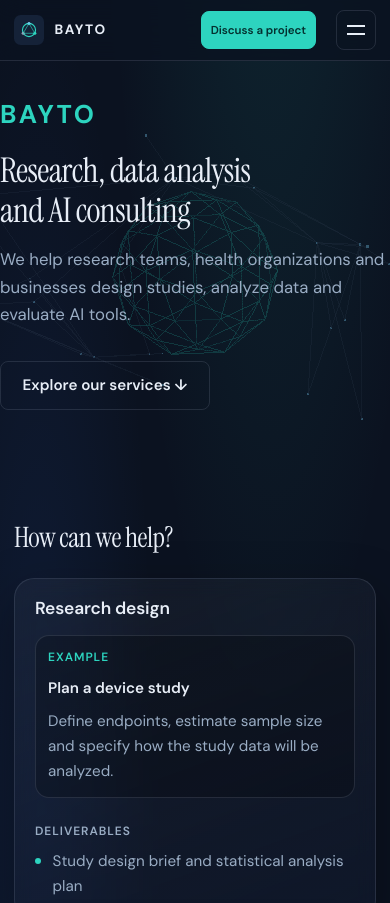
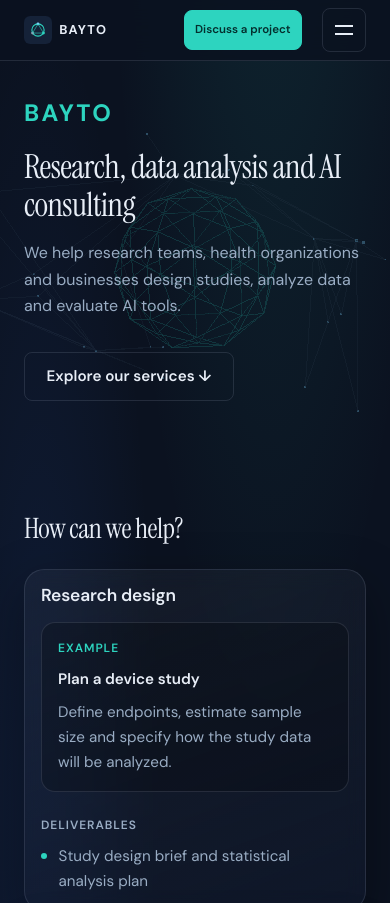
Before and after one commit to AronKG/Bayto_LLC, a plain HTML site: page index.html in a window 390 px wide. Shown: the top 903 px of the page. Drawn offline with nearby package versions, Linux system fonts and the light colour scheme; animation ran at ten frames a second.

Commit message:
Keep Discuss a project in header only; shift hero content right

```diff
--- a/css/styles.css
+++ b/css/styles.css
@@ -32,7 +32,11 @@
   --space-8: clamp(3rem, 6vw, 4.5rem);
   --space-9: clamp(4rem, 10vw, 7rem);
 
-  --gutter: clamp(1rem, 4vw, 1.5rem);
+  --gutter: clamp(1.25rem, 4.5vw, 1.5rem);
+  --safe-top: env(safe-area-inset-top, 0px);
+  --safe-right: env(safe-area-inset-right, 0px);
+  --safe-bottom: env(safe-area-inset-bottom, 0px);
+  --safe-left: env(safe-area-inset-left, 0px);
 
   --radius-sm: 0.5rem;
   --radius-md: 0.875rem;
@@ -54,6 +58,9 @@
 
 html {
   scroll-behavior: smooth;
+  -webkit-text-size-adjust: 100%;
+  text-size-adjust: 100%;
+  overflow-x: hidden;
 }
 
 @media (prefers-reduced-motion: reduce) {
@@ -74,6 +81,7 @@ body {
   margin: 0;
   min-height: 100vh;
   min-height: 100dvh;
+  min-height: -webkit-fill-available;
   font-family: var(--font-body);
   font-size: clamp(1rem, 0.95rem + 0.2vw, 1.0625rem);
   line-height: 1.65;
@@ -83,8 +91,9 @@ body {
     radial-gradient(ellipse 60% 40% at 10% 20%, rgba(56, 120, 255, 0.1), transparent 50%),
     var(--color-bg);
   -webkit-font-smoothing: antialiased;
-  overflow-x: clip;
-  padding-bottom: env(safe-area-inset-bottom, 0px);
+  overflow-x: hidden;
+  padding-bottom: var(--safe-bottom);
+  -webkit-tap-highlight-color: rgba(45, 212, 191, 0.18);
 }
 
 img {
@@ -136,9 +145,11 @@ h3 {
 
 h1 {
   font-family: var(--font-display);
-  font-size: clamp(2rem, 1.35rem + 3.2vw, 4.25rem);
+  font-size: clamp(1.85rem, 1.2rem + 3.4vw, 4.25rem);
   max-width: 16ch;
-  overflow-wrap: break-word;
+  overflow-wrap: anywhere;
+  word-break: break-word;
+  hyphens: auto;
 }
 
 h2 {
@@ -177,13 +188,18 @@ textarea {
 
 /* --- Layout --------------------------------------------------------------- */
 .container {
-  width: min(100% - (var(--gutter) * 2), var(--container));
+  width: 100%;
+  max-width: var(--container);
   margin-inline: auto;
+  padding-left: max(var(--gutter), var(--safe-left));
+  padding-right: max(var(--gutter), var(--safe-right));
+  box-sizing: border-box;
 }
 
 .section {
   padding: var(--space-9) 0;
   position: relative;
+  scroll-margin-top: calc(var(--header-h) + var(--safe-top));
 }
 
 .section-alt {
@@ -249,9 +265,10 @@ textarea {
   top: 0;
   z-index: 100;
   min-height: var(--header-h);
-  padding-top: env(safe-area-inset-top, 0px);
+  padding-top: var(--safe-top);
+  -webkit-backdrop-filter: blur(14px);
   backdrop-filter: blur(14px);
-  background: rgba(11, 18, 32, 0.78);
+  background: rgba(11, 18, 32, 0.86);
   border-bottom: 1px solid var(--color-border);
 }
 
@@ -339,12 +356,13 @@ textarea {
 /* --- Hero ----------------------------------------------------------------- */
 .hero {
   position: relative;
-  min-height: calc(100svh - var(--header-h));
-  min-height: calc(100dvh - var(--header-h));
+  min-height: calc(100svh - var(--header-h) - var(--safe-top));
+  min-height: calc(100dvh - var(--header-h) - var(--safe-top));
   display: grid;
   align-items: center;
   overflow: hidden;
   padding: var(--space-8) 0 calc(var(--space-9) + 1rem);
+  scroll-margin-top: calc(var(--header-h) + var(--safe-top));
 }
 
 .hero-canvas-wrap {
@@ -366,17 +384,16 @@ textarea {
   z-index: 1;
   width: 100%;
   max-width: min(40rem, 100%);
-  /* Shift copy toward the right; scales down on smaller screens */
-  margin-left: clamp(0rem, 8vw, 12rem);
-  margin-right: 0;
+  min-width: 0;
 }
 
 .hero-brand {
   margin: 0 0 var(--space-4);
-  font-size: clamp(1.35rem, 1rem + 2.5vw, 2.5rem);
+  font-size: clamp(1.25rem, 0.95rem + 2.2vw, 2.5rem);
   font-weight: 700;
-  letter-spacing: 0.14em;
+  letter-spacing: 0.12em;
   color: var(--color-accent);
+  overflow-wrap: anywhere;
 }
 
 .hero-lead {
@@ -384,6 +401,7 @@ textarea {
   color: var(--color-text-muted);
   font-size: clamp(1rem, 0.95rem + 0.4vw, 1.125rem);
   margin-bottom: var(--space-6);
+  overflow-wrap: break-word;
 }
 
 .hero-actions {
@@ -406,6 +424,7 @@ textarea {
   border: 1px solid var(--color-border);
   background: linear-gradient(160deg, var(--color-surface), rgba(17, 26, 46, 0.65));
   box-shadow: var(--shadow-soft);
+  -webkit-backdrop-filter: blur(10px);
   backdrop-filter: blur(10px);
   transform-style: preserve-3d;
   transition: transform 0.35s var(--ease), border-color 0.35s var(--ease),
@@ -740,7 +759,6 @@ textarea {
 
   .hero-content {
     max-width: 44rem;
-    margin-left: clamp(4rem, 14vw, 16rem);
   }
 }
 
@@ -772,46 +790,51 @@ textarea {
   }
 }
 
-/* Phones & compact tablets */
+/* Phones & compact tablets (iPad Mini portrait, large phones) */
 @media (max-width: 768px) {
   :root {
     --header-h: 3.75rem;
+    --gutter: 1.5rem;
   }
 
   .nav-toggle {
     display: inline-flex;
     order: 3;
     margin-left: 0;
+    min-width: 2.75rem;
+    min-height: 2.75rem;
   }
 
   .header-cta {
     order: 2;
     margin-left: auto;
     margin-right: var(--space-2);
-    padding: 0.45rem 0.7rem;
-    font-size: 0.78rem;
-    min-height: 2.35rem;
+    padding: 0.5rem 0.75rem;
+    font-size: 0.8rem;
+    min-height: 2.5rem;
   }
 
   .site-nav {
     order: 4;
-  }
-
-  .site-nav {
     position: absolute;
     left: 0;
     right: 0;
     top: 100%;
     margin: 0;
-    padding: var(--space-4) var(--gutter) calc(var(--space-5) + env(safe-area-inset-bottom, 0px));
+    padding:
+      var(--space-4)
+      calc(var(--gutter) + var(--safe-left))
+      calc(var(--space-5) + var(--safe-bottom))
+      calc(var(--gutter) + var(--safe-right));
     background: rgba(11, 18, 32, 0.97);
     border-bottom: 1px solid var(--color-border);
     transform: translateY(-0.5rem);
     opacity: 0;
     pointer-events: none;
     transition: opacity 0.25s var(--ease), transform 0.25s var(--ease);
-    max-height: calc(100dvh - var(--header-h));
+    max-height: min(70dvh, calc(100dvh - var(--header-h) - var(--safe-top)));
     overflow-y: auto;
+    -webkit-overflow-scrolling: touch;
   }
 
   .site-nav.is-open {
@@ -827,9 +850,10 @@ textarea {
 
   .nav-list a {
     display: block;
-    padding: 0.9rem 0;
+    padding: 1rem 0;
     font-size: 1.05rem;
     border-bottom: 1px solid var(--color-border);
+    min-height: 2.75rem;
   }
 
   .nav-list li:last-child a {
@@ -847,15 +871,15 @@ textarea {
   }
 
   .hero-canvas-wrap {
-    opacity: 0.45;
-  }
-
-  .hero-content {
-    margin-left: clamp(0.5rem, 4vw, 2rem);
+    opacity: 0.4;
   }
 
   .hero-brand {
     letter-spacing: 0.1em;
+  }
+
+  .hero-actions .btn {
+    min-height: 2.75rem;
   }
 
   .approach-step {
@@ -882,62 +906,90 @@ textarea {
     gap: var(--space-3) var(--space-4);
   }
 
-  .inquiry-form .btn {
+  .inquiry-form .btn,
+  .about-cta {
     width: 100%;
+    min-height: 2.85rem;
+  }
+
+  .field input,
+  .field textarea {
+    min-height: 2.85rem;
   }
 }
 
-/* Small phones */
+/* iPhone / small phones (SE, 12/13/14, 15/16 standard widths) */
 @media (max-width: 480px) {
   :root {
-    --gutter: 0.875rem;
+    --gutter: 1.5rem;
+  }
+
+  .brand {
+    gap: 0.45rem;
+    max-width: 42%;
   }
 
   .brand img {
-    width: 30px;
-    height: 30px;
+    width: 28px;
+    height: 28px;
   }
 
   .brand-text {
-    font-size: 0.85rem;
-    letter-spacing: 0.12em;
+    font-size: 0.8rem;
+    letter-spacing: 0.1em;
   }
 
   .header-cta {
-    padding: 0.4rem 0.55rem;
+    padding: 0.45rem 0.65rem;
     font-size: 0.72rem;
+    max-width: 9.5rem;
+    white-space: normal;
+    line-height: 1.2;
+    text-align: center;
   }
 
-  .hero-content {
-    margin-left: 0;
+  h1 {
+    max-width: none;
+    font-size: clamp(1.75rem, 8.5vw, 2.35rem);
+  }
+
+  .hero-lead {
+    font-size: 1rem;
   }
 
   .section-header {
     margin-bottom: var(--space-5);
   }
 
+  .service-card,
   .card-example {
-    padding: var(--space-3);
+    padding: var(--space-4);
+  }
+
+  .site-footer {
+    padding-bottom: calc(var(--space-7) + var(--safe-bottom));
   }
 }
 
-/* Very small / foldable narrow */
-@media (max-width: 360px) {
-  h1 {
-    max-width: none;
+/* Very narrow (iPhone SE 1st gen / compact) */
+@media (max-width: 374px) {
+  :root {
+    --gutter: 1rem;
+  }
+
+  .brand-text {
+    font-size: 0.75rem;
+  }
+
+  .header-cta {
+    max-width: 7.75rem;
+    font-size: 0.68rem;
+    padding: 0.4rem 0.5rem;
   }
 
   .hero-brand {
-    font-size: 1.2rem;
+    font-size: 1.15rem;
     letter-spacing: 0.08em;
-  }
-
-  .header-cta {
-    max-width: 7.5rem;
-    white-space: normal;
-    text-align: center;
-    line-height: 1.2;
-    padding: 0.35rem 0.45rem;
   }
 }
 
@@ -953,7 +1005,20 @@ textarea {
   }
 
   .site-nav {
-    max-height: calc(100dvh - 3rem);
+    max-height: calc(100dvh - 3rem - var(--safe-top));
+  }
+}
+
+/* iOS Safari address-bar / dynamic viewport support */
+@supports (-webkit-touch-callout: none) {
+  .hero {
+    min-height: calc(100svh - var(--header-h) - var(--safe-top));
+  }
+
+  @media (max-width: 768px) {
+    .hero {
+      min-height: auto;
+    }
   }
 }
 
--- a/index.html
+++ b/index.html
@@ -6,6 +6,9 @@
       name="viewport"
       content="width=device-width, initial-scale=1.0, viewport-fit=cover"
     />
+    <meta name="theme-color" content="#0b1220" />
+    <meta name="apple-mobile-web-app-capable" content="yes" />
+    <meta name="mobile-web-app-capable" content="yes" />
     <meta
       name="description"
       content="BAYTO LLC — Research, data analysis and AI consulting. We help research teams, health organizations and businesses design studies, analyze data and evaluate AI tools."
@@ -23,7 +26,7 @@
   <body>
     <a class="skip-link" href="#main">Skip to content</a>
 
-    <header class="site-header" id="top">
+    <header class="site-header">
       <div class="container header-inner">
         <a class="brand" href="#top" aria-label="BAYTO home">
           <img src="assets/logo.svg" alt="" width="36" height="36" />
@@ -54,7 +57,7 @@
     </header>
 
     <main id="main">
-      <section class="hero" aria-labelledby="hero-heading">
+      <section class="hero" id="top" aria-labelledby="hero-heading">
         <div class="hero-canvas-wrap" aria-hidden="true">
           <canvas id="hero-canvas"></canvas>
         </div>
--- a/js/nav.js
+++ b/js/nav.js
@@ -1,10 +1,23 @@
 /**
- * Sticky header navigation: mobile menu and active section highlight.
+ * Sticky header navigation: mobile menu, home link, and active section highlight.
  */
 export function initNav() {
   const toggle = document.querySelector(".nav-toggle");
   const nav = document.querySelector("#site-nav");
   const links = document.querySelectorAll('.site-nav a[href^="#"]');
+
+  document.querySelectorAll('a.brand[href="#top"]').forEach((brand) => {
+    brand.addEventListener("click", (event) => {
+      event.preventDefault();
+      window.scrollTo({ top: 0, behavior: "smooth" });
+      history.replaceState(null, "", "#top");
+      if (nav?.classList.contains("is-open") && toggle) {
+        nav.classList.remove("is-open");
+        toggle.setAttribute("aria-expanded", "false");
+        toggle.setAttribute("aria-label", "Open menu");
+      }
+    });
+  });
 
   if (toggle && nav) {
     toggle.addEventListener("click", () => {
```
